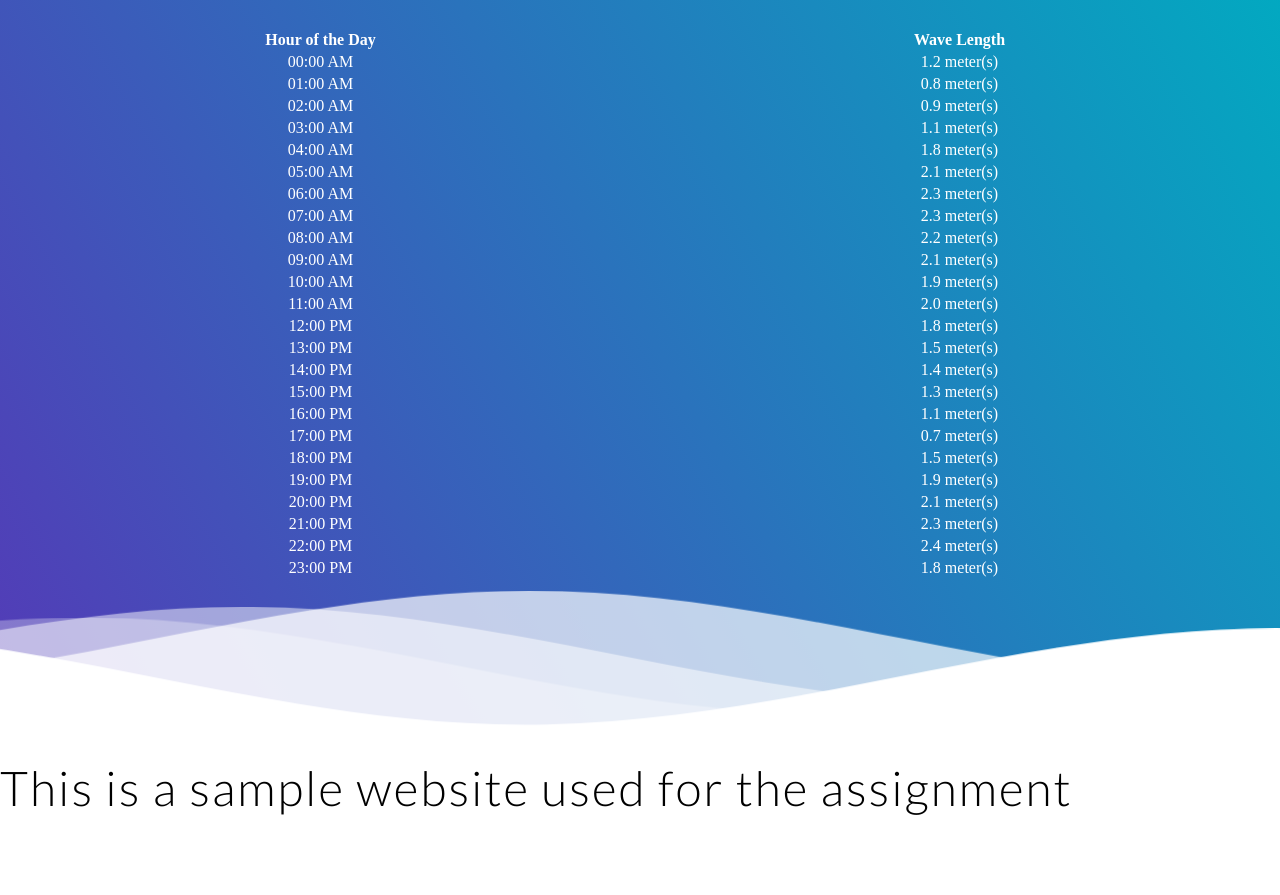
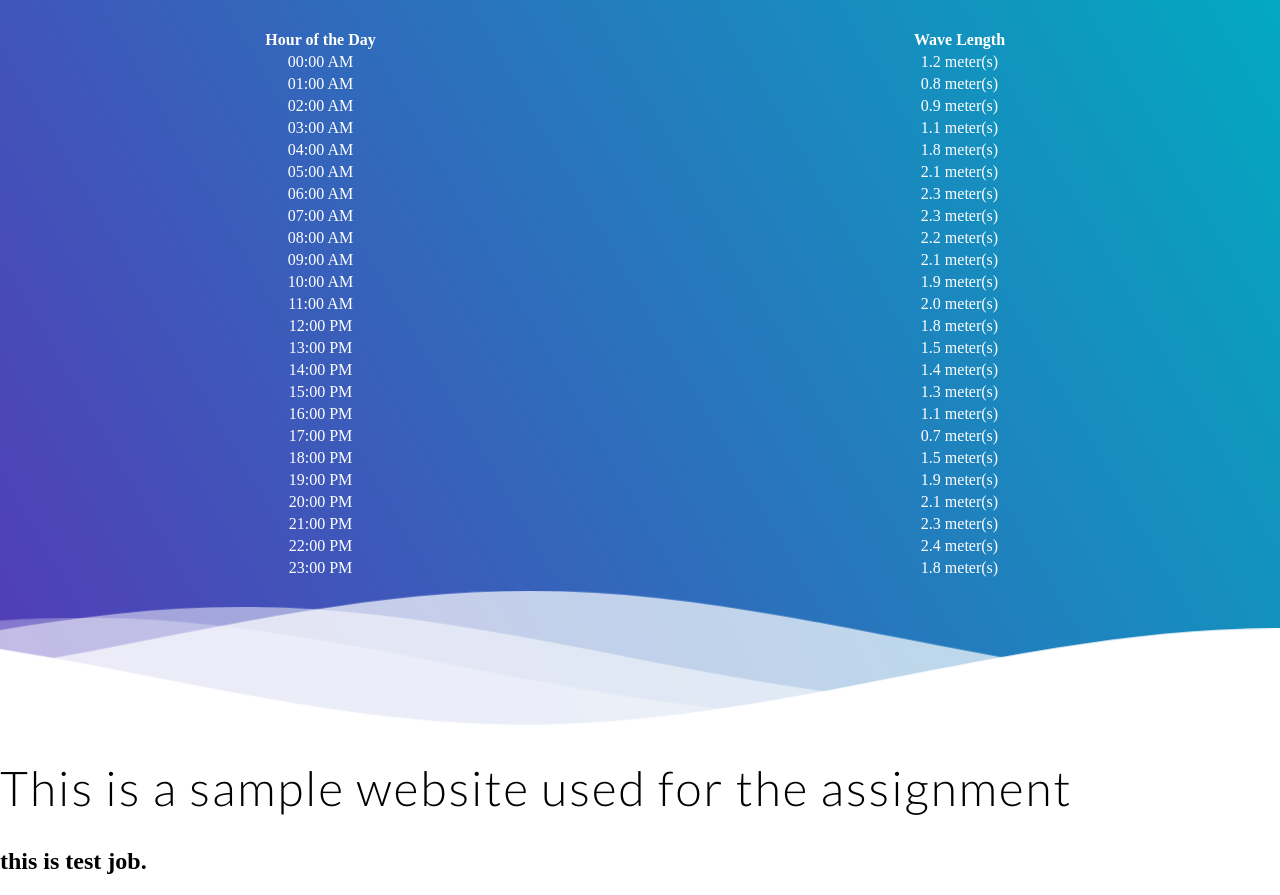
Before and after one commit to pav537/Demo, a plain HTML site: page index.html in a window 1280 px wide. Shown: the part 92-987 px from the top of the page. Before the commit the page ends 940 px from the top, so only its background shows below. Drawn offline with nearby package versions, Linux system fonts and the light colour scheme.

Commit message:
Updated index.html file

```diff
--- a/index.html
+++ b/index.html
@@ -41,6 +41,8 @@
 	<div>
 	<h1> This is a sample website used for the assignment<h1>
 	</div>
-
+	<div>
+	<h2>this is test job.</h2>
+	</div>
     </body>
 </html>
```
